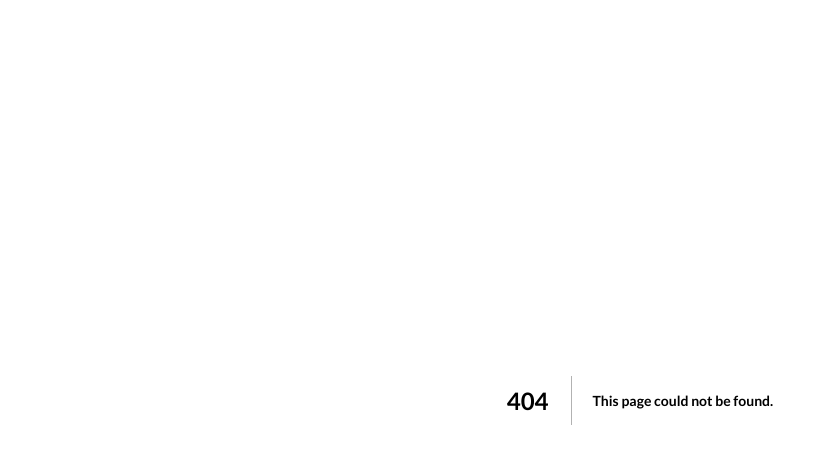
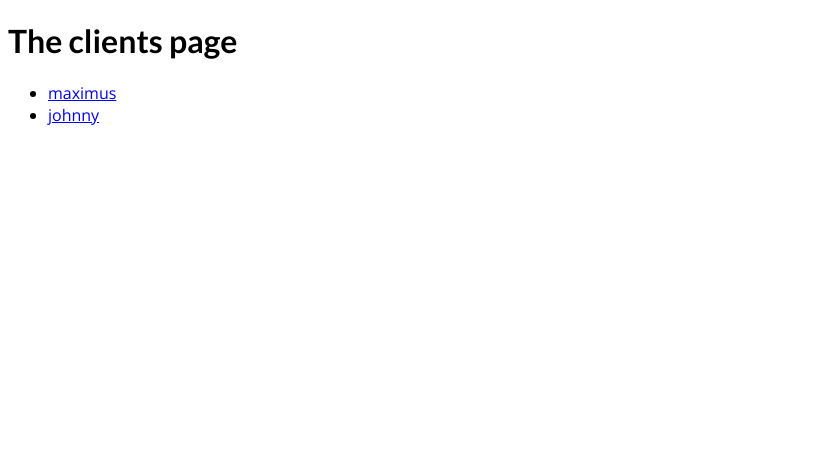
Before and after one commit to jon-cron/nextjs-course, a Next.js app: page /clients in a window 1280 px wide. Before the commit this address had no page. Shown: the top 450 px of the page, without its empty margins (0-828 px from the left). Built offline with nearby package versions, Linux system fonts and the light colour scheme.

Commit message:
changing pages with params

```diff
--- /dev/null
+++ b/pages/clients/index.js
@@ -0,0 +1,29 @@
+import Link from "next/link";
+
+const ClientsPage = () => {
+  const clients = [
+    { id: "max", name: "maximus" },
+    { id: "jon", name: "johnny" },
+  ];
+  return (
+    <div>
+      <h1>The clients page</h1>
+      <ul>
+        {clients.map((c) => (
+          <li>
+            <Link
+              href={{
+                pathname: "/clients/[id]",
+                query: { id: c.id },
+              }}
+            >
+              {c.name}
+            </Link>
+            {/* <Link href={`/clients/${c.id}`}>{c.name}</Link> */}
+          </li>
+        ))}
+      </ul>
+    </div>
+  );
+};
+export default ClientsPage;
```
Also changed, not shown: pages/clients/[id]/[clientHomeId].js (added, +12 -0 lines), pages/clients/[id]/index.js (added, +17 -0 lines), pages/index.js (+7 -0 lines).
